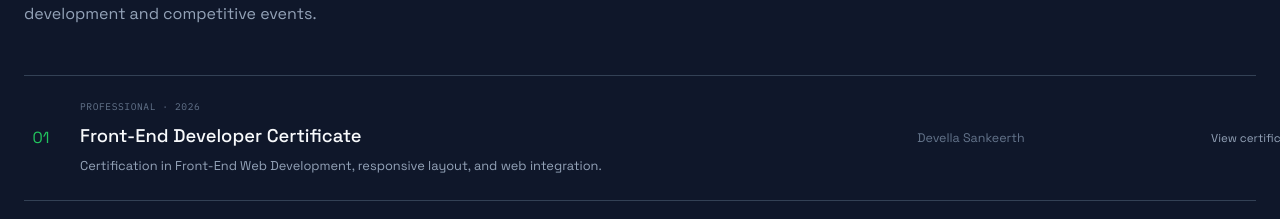
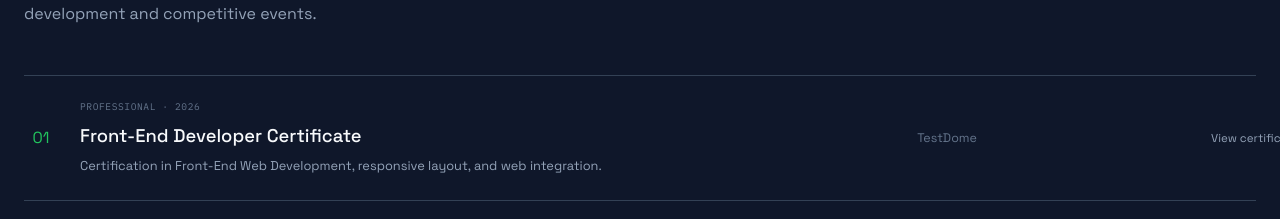
Before and after one commit to Penguin-boss/Sankeerth-Portfolio, a Next.js app: page / in a window 1280 px wide. Shown: the part 6800-7019 px from the top of the page. Built offline with nearby package versions, Linux system fonts and the light colour scheme.

Commit message:
Update certificate issuer to TestDome

```diff
--- a/src/data/portfolio.ts
+++ b/src/data/portfolio.ts
@@ -270,7 +270,7 @@ export const certificates: Certificate[] = [
   {
     id: "frontend-dev",
     title: "Front-End Developer Certificate",
-    issuer: "Devella Sankeerth",
+    issuer: "TestDome",
     category: "Professional",
     date: "2026",
     file: "/Devella_Sankeerth_Front-End_Certificate.pdf",
```
